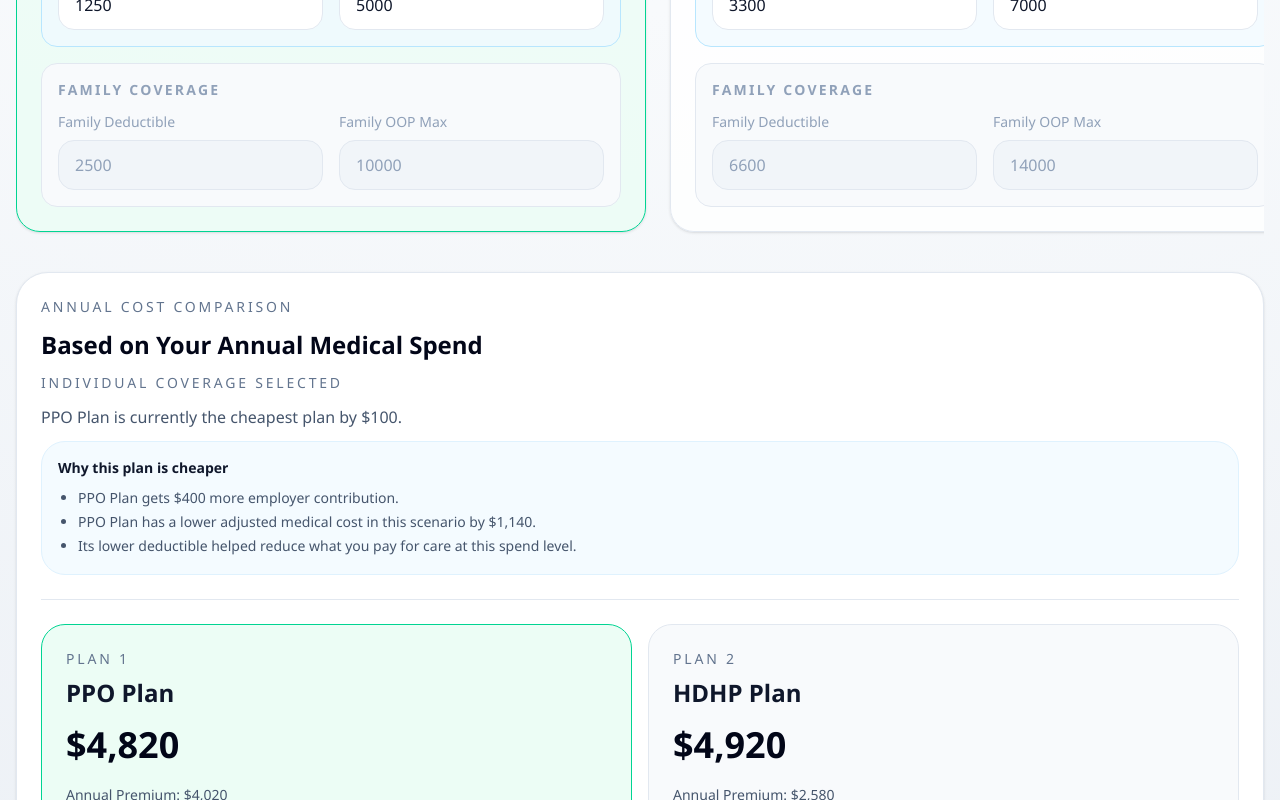
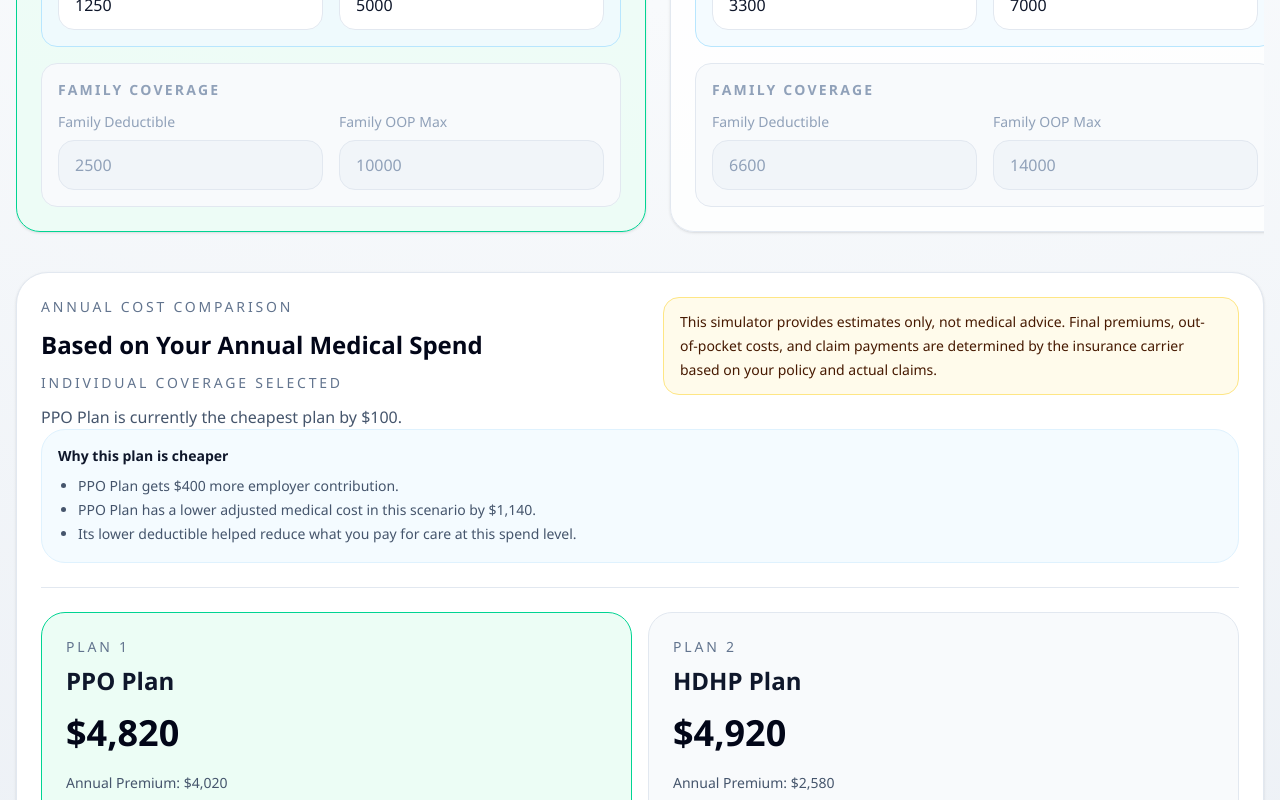
Before and after one commit to EmilyKedenburg/InsuranceComparison, a React (Vite) app: page / in a window 1280 px wide. Shown: the part 1866-2666 px from the top of the page. Built offline with nearby package versions, Linux system fonts and the light colour scheme; the HTML template or start-up script is replaced by a standard one.

Commit message:
Added legal disclaimer above results.

```diff
--- a/src/App.tsx
+++ b/src/App.tsx
@@ -524,9 +524,9 @@ export default function App() {
                   </div>
                   <p className="rounded-2xl border border-sky-100 bg-sky-50 px-3 py-2 text-xs leading-5 text-slate-600">
                     Financial simulation only. Not medical advice. Costs below are
-                    computed by the insurance calculator using the current spend value,
-                    and final costs still depend on insurer rules and actual claims
-                    processing.
+                    calculator estimates based on the current spend value. Final
+                    premiums, out-of-pocket costs, and claim payments are determined
+                    by the insurance carrier, not this simulator.
                   </p>
                 </div>
               ) : (
@@ -614,6 +614,7 @@ export default function App() {
           activeSpend={annualMedicalSpend}
           chartMaxSpend={annualMedicalSpendSliderMax}
           coverageType={coverageType}
+          disclaimer={consultantDisclaimer}
           plans={plans}
           results={results}
           viewMode={planViewMode}
--- a/src/components/ComparisonResults.tsx
+++ b/src/components/ComparisonResults.tsx
@@ -20,6 +20,7 @@ interface ComparisonResultsProps {
   viewMode: 'grid' | 'scroll' | 'condensed'
   activeSpend: number
   chartMaxSpend?: number
+  disclaimer?: string
 }
 
 type ChartRangeMode = 'typical' | 'extended'
@@ -206,6 +207,7 @@ export function ComparisonResults({
   viewMode,
   activeSpend,
   chartMaxSpend = 20000,
+  disclaimer,
 }: ComparisonResultsProps) {
   const [chartRangeMode, setChartRangeMode] = useState<ChartRangeMode>('typical')
   const [hasManualTypicalOverride, setHasManualTypicalOverride] = useState(false)
@@ -357,20 +359,29 @@ export function ComparisonResults({
 
   return (
     <section className="rounded-[2rem] border border-slate-200 bg-white p-6 shadow-sm">
-      <div className="flex flex-col gap-3 border-b border-slate-200 pb-6">
+      <div className="border-b border-slate-200 pb-6">
+        <div className="flex flex-col gap-4 lg:flex-row lg:items-start lg:justify-between">
+          <div className="flex-1">
             <p className="text-sm font-medium uppercase tracking-[0.2em] text-slate-500">
               Annual Cost Comparison
             </p>
-        <h2 className="text-2xl font-semibold text-slate-950">
+            <h2 className="mt-3 text-2xl font-semibold text-slate-950">
               Based on Your Annual Medical Spend
             </h2>
-        <p className="text-sm font-medium uppercase tracking-[0.2em] text-slate-500">
+            <p className="mt-3 text-sm font-medium uppercase tracking-[0.2em] text-slate-500">
               {coverageType} coverage selected
             </p>
-        <p className="text-slate-600">
+            <p className="mt-3 text-slate-600">
               {winningPlan.name} is currently the cheapest plan
               {sortedTotals.length > 1 ? ` by ${formatCurrency(savings)}` : ''}.
             </p>
+          </div>
+          {disclaimer ? (
+            <p className="max-w-xl rounded-2xl border border-amber-200 bg-amber-50 px-4 py-3 text-sm leading-6 text-amber-950 lg:ml-6 lg:flex-1">
+              {disclaimer}
+            </p>
+          ) : null}
+        </div>
         <div className="rounded-3xl border border-sky-100 bg-sky-50/70 p-4">
           <p className="text-sm font-semibold text-slate-900">Why this plan is cheaper</p>
           <ul className="mt-2 list-disc pl-5 text-sm leading-6 text-slate-600">
--- a/src/lib/consultant.ts
+++ b/src/lib/consultant.ts
@@ -2,7 +2,7 @@ import type { ScenarioInterpretation } from '../types/consultant'
 import type { CoverageType } from '../types/insurance'
 
 export const consultantDisclaimer =
-  'This is a financial simulation, not medical advice. Final costs depend on your insurer, the care you receive, and how claims are processed.'
+  'This simulator provides estimates only, not medical advice. Final premiums, out-of-pocket costs, and claim payments are determined by the insurance carrier based on your policy and actual claims.'
 
 const scenarioSpendFloors: Record<CoverageType, Record<ScenarioInterpretation['scenarioType'], number>> =
   {
```
Also changed, not shown: src/lib/consultant.js, 1 other file (tests, documents, lock files or other folders). Lines whose indentation alone changed are shown as unchanged.
